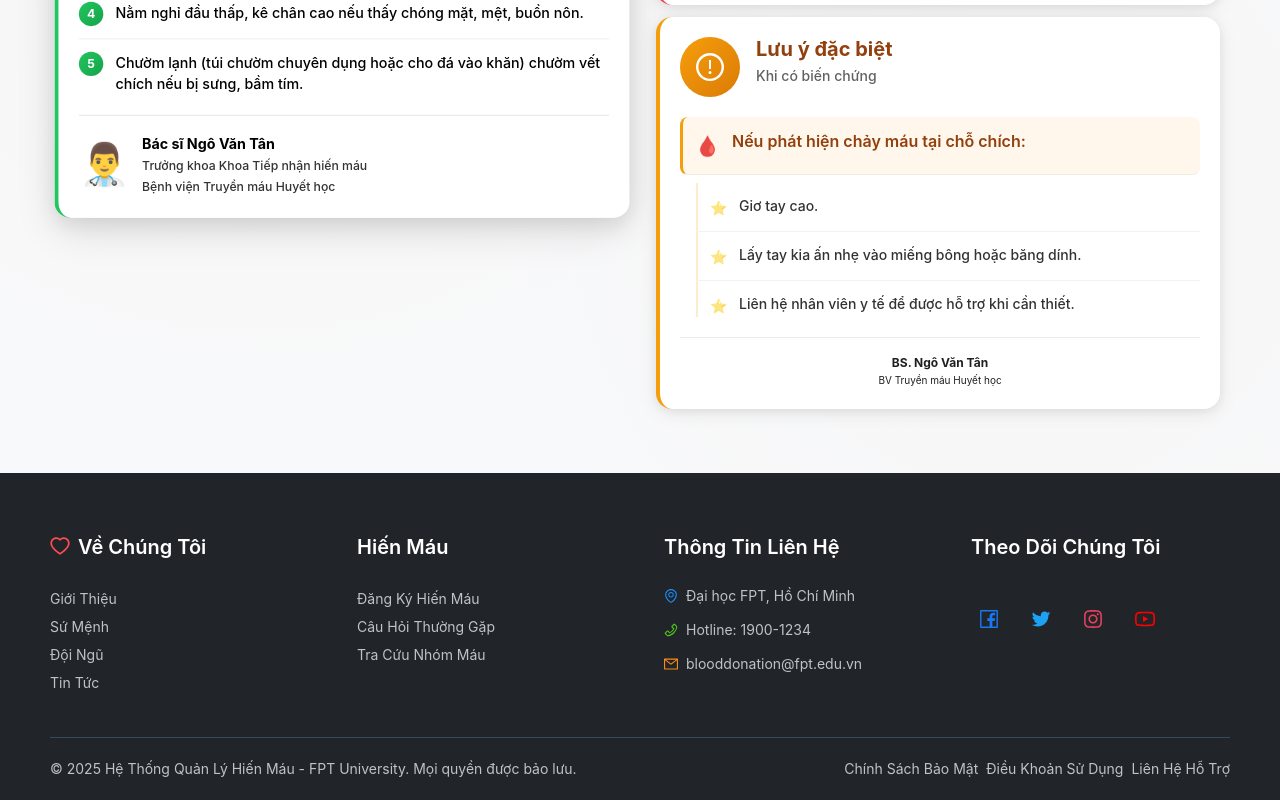
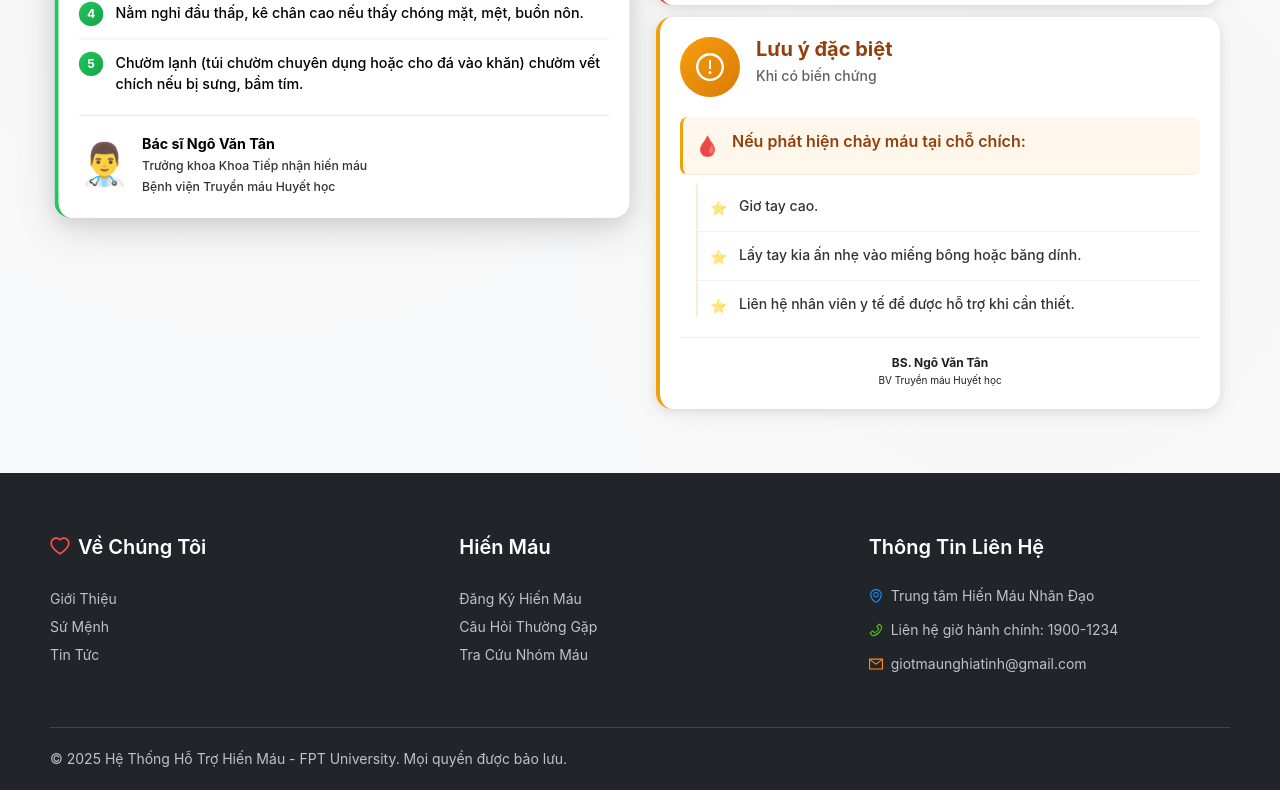
Before and after one commit to SWP301-Blood-Donation-Support-System/Front-End-React, a React (Create React App) app: page / in a window 1280 px wide. Shown: the part 3379-4179 px from the top of the page. Built offline with nearby package versions, Linux system fonts and the light colour scheme.

Commit message:
footer updated

```diff
--- a/src/components/Footer.js
+++ b/src/components/Footer.js
@@ -1,10 +1,6 @@
-import React from 'react';
-import { Layout, Row, Col, Typography, Space } from 'antd';
+import React, { useState } from 'react';
+import { Layout, Row, Col, Typography, Modal } from 'antd';
 import {
-  FacebookOutlined,
-  TwitterOutlined,
-  InstagramOutlined,
-  YoutubeOutlined,
   PhoneOutlined,
   MailOutlined,
   EnvironmentOutlined,
@@ -17,26 +13,42 @@ const { Title, Text, Link } = Typography;
 
 const Footer = () => {
   const navigate = useNavigate();
+  const [isAboutModalVisible, setIsAboutModalVisible] = useState(false);
+  const [isMissionModalVisible, setIsMissionModalVisible] = useState(false);
 
   const handleNavigation = (path) => {
     navigate(path);
   };
 
+  const showAboutModal = () => {
+    setIsAboutModalVisible(true);
+  };
+
+  const showMissionModal = () => {
+    setIsMissionModalVisible(true);
+  };
+
+  const handleModalClose = () => {
+    setIsAboutModalVisible(false);
+    setIsMissionModalVisible(false);
+  };
+
   return (
     <AntFooter className="footer-container">
       <Row gutter={[48, 48]}>
-        <Col xs={24} sm={12} md={6}>
+        <Col xs={24} sm={12} md={8}>
           <Title level={4} className="footer-section-title">
             <HeartOutlined style={{ color: '#ff4d4f', marginRight: '8px' }} />
             Về Chúng Tôi
           </Title>
           <div className="footer-section">
-            <div><Link className="footer-link" onClick={() => handleNavigation('/about')}>Giới Thiệu</Link></div>
-            <div><Link className="footer-link" onClick={() => handleNavigation('/mission')}>Sứ Mệnh</Link></div>
-            <div><Link className="footer-link" onClick={() => handleNavigation('/team')}>Đội Ngũ</Link></div>
+            <div><Link className="footer-link" onClick={showAboutModal}>Giới Thiệu</Link></div>
+            <div><Link className="footer-link" onClick={showMissionModal}>Sứ Mệnh</Link></div>
             <div><Link className="footer-link" onClick={() => handleNavigation('/news')}>Tin Tức</Link></div>
           </div>
-        </Col>        <Col xs={24} sm={12} md={6}>
+        </Col>
+
+        <Col xs={24} sm={12} md={8}>
           <Title level={4} className="footer-section-title">
             Hiến Máu
           </Title>
@@ -47,46 +59,105 @@ const Footer = () => {
           </div>
         </Col>
 
-        <Col xs={24} sm={12} md={6}>
+        <Col xs={24} sm={12} md={8}>
           <Title level={4} className="footer-section-title">
             Thông Tin Liên Hệ
           </Title>          <div className="footer-section">
             <div className="footer-contact-item">
               <EnvironmentOutlined style={{ marginRight: '8px', color: '#1890ff' }} />
-              <Text className="footer-text">Đại học FPT, Hồ Chí Minh</Text>
+              <Text className="footer-text">Trung tâm Hiến Máu Nhân Đạo</Text>
             </div>
             <div className="footer-contact-item">
               <PhoneOutlined style={{ marginRight: '8px', color: '#52c41a' }} />
-              <Text className="footer-text">Hotline: 1900-1234</Text>
+              <Text className="footer-text">Liên hệ giờ hành chính: 1900-1234</Text>
             </div>
             <div className="footer-contact-item">
               <MailOutlined style={{ marginRight: '8px', color: '#fa8c16' }} />
-              <Text className="footer-text">blooddonation@fpt.edu.vn</Text>
+              <Text className="footer-text">giotmaunghiatinh@gmail.com</Text>
             </div>
           </div>
-        </Col>        <Col xs={24} sm={12} md={6}>
-          <Title level={4} className="footer-section-title">
-            Theo Dõi Chúng Tôi
-          </Title>
-          <Space size="large" className="footer-social-icons">
-            <FacebookOutlined style={{ fontSize: '20px', color: '#1877f2', cursor: 'pointer' }} />
-            <TwitterOutlined style={{ fontSize: '20px', color: '#1da1f2', cursor: 'pointer' }} />
-            <InstagramOutlined style={{ fontSize: '20px', color: '#e4405f', cursor: 'pointer' }} />
-            <YoutubeOutlined style={{ fontSize: '20px', color: '#ff0000', cursor: 'pointer' }} />
-          </Space>
         </Col>
       </Row>
 
       <div className="footer-bottom">
         <Text className="footer-text">
-          © 2025 Hệ Thống Quản Lý Hiến Máu - FPT University. Mọi quyền được bảo lưu.
+          © 2025 Hệ Thống Hỗ Trợ Hiến Máu - FPT University. Mọi quyền được bảo lưu.
         </Text>
-        <Space>
-          <Link className="footer-link" onClick={() => handleNavigation('/privacy')}>Chính Sách Bảo Mật</Link>
-          <Link className="footer-link" onClick={() => handleNavigation('/terms')}>Điều Khoản Sử Dụng</Link>
-          <Link className="footer-link" onClick={() => handleNavigation('/contact')}>Liên Hệ Hỗ Trợ</Link>
-        </Space>
       </div>
+
+      {/* Modal Giới Thiệu */}
+      <Modal
+        title="Giới Thiệu Hệ Thống"
+        open={isAboutModalVisible}
+        onCancel={handleModalClose}
+        footer={null}
+        width={750}
+        centered
+      >
+        <div style={{ padding: '24px 0' }}>
+          <Typography.Title level={4} style={{ color: '#ff4d4f', marginBottom: '20px' }}>
+            Hệ Thống Hỗ Trợ Hiến Máu
+          </Typography.Title>
+          <Typography.Paragraph style={{ fontSize: '16px', lineHeight: '1.8', textAlign: 'justify', marginBottom: '24px' }}>
+            <strong>Hệ Thống Hỗ Trợ Hiến Máu</strong> là một nền tảng web hiện đại được thiết kế để số hóa và
+            tối ưu hóa việc quản lý hiến máu tại Viện Huyết học và Truyền máu. Hệ thống cung cấp các công cụ
+            toàn diện để đăng ký người hiến máu, theo dõi đơn vị máu hiệu quả, xử lý yêu cầu máu khẩn cấp,
+            và báo cáo hoạt động.
+          </Typography.Paragraph>
+
+          <Typography.Title level={5} style={{ color: '#52c41a', marginBottom: '16px' }}>
+            Tính Năng Chính:
+          </Typography.Title>
+          <ul style={{ paddingLeft: '20px' }}>
+            <li style={{ marginBottom: '12px', fontSize: '15px', lineHeight: '1.6' }}>
+              <strong style={{ color: '#1890ff' }}>Quản Lý Người Hiến Máu:</strong> Hỗ trợ đăng ký người hiến máu, quản lý hồ sơ,
+              lên lịch hẹn, và truy cập lịch sử hiến máu cùng chứng nhận.
+            </li>
+            <li style={{ marginBottom: '12px', fontSize: '15px', lineHeight: '1.6' }}>
+              <strong style={{ color: '#1890ff' }}>Theo Dõi Đơn Vị Máu:</strong> Cho phép sàng lọc nghiêm ngặt, quản lý máu,
+              và cập nhật trạng thái cho từng đơn vị máu.
+            </li>
+            <li style={{ marginBottom: '12px', fontSize: '15px', lineHeight: '1.6' }}>
+              <strong style={{ color: '#1890ff' }}>Xử Lý Yêu Cầu Khẩn Cấp:</strong> Hỗ trợ xử lý nhanh chóng các yêu cầu máu từ
+              bệnh viện, bao gồm phê duyệt và phân bổ máu.
+            </li>
+            <li style={{ marginBottom: '12px', fontSize: '15px', lineHeight: '1.6' }}>
+              <strong style={{ color: '#1890ff' }}>Báo Cáo Hoạt Động:</strong> Cung cấp bảng thông tin và báo cáo chi tiết về
+              lượng máu nhận, tồn kho và hoạt động tổng thể.
+            </li>
+            <li style={{ marginBottom: '12px', fontSize: '15px', lineHeight: '1.6' }}>
+              <strong style={{ color: '#1890ff' }}>Nhắc Nhở Tự Động:</strong> Thông báo cho người hiến máu về các lịch đặt hiến máu và
+              ngày có thể đăng kí hiến máu lại trong tương lai.
+            </li>
+          </ul>
+        </div>
+      </Modal>
+
+      {/* Modal Sứ Mệnh */}
+      <Modal
+        title="Sứ Mệnh"
+        open={isMissionModalVisible}
+        onCancel={handleModalClose}
+        footer={null}
+        width={700}
+        centered
+      >
+        <div style={{ padding: '24px 0' }}>
+          <Typography.Title level={4} style={{ color: '#1890ff', marginBottom: '20px' }}>
+            Điều chúng tôi hướng tới
+          </Typography.Title>
+          <Typography.Paragraph style={{ fontSize: '16px', lineHeight: '1.8', textAlign: 'justify' }}>
+            Hệ thống nhằm mục đích tạo ra một nền tảng hiệu quả, minh bạch và dễ sử dụng để quản lý
+            toàn bộ quy trình hiến máu, từ đăng ký người hiến máu đến phân phối máu cho các bệnh viện.
+            Chúng tôi cam kết đảm bảo an toàn, chất lượng và khả năng truy cập cho tất cả các bên liên quan.
+          </Typography.Paragraph>
+
+          <Typography.Paragraph style={{ fontSize: '16px', lineHeight: '1.8', textAlign: 'justify', marginTop: '16px' }}>
+            Với sứ mệnh này, chúng tôi mong muốn góp phần vào việc cứu sống nhiều sinh mệnh hơn thông qua
+            việc tối ưu hóa quy trình hiến máu và nâng cao hiệu quả trong công tác quản lý máu.
+          </Typography.Paragraph>
+        </div>
+      </Modal>
     </AntFooter>
   );
 };
```
